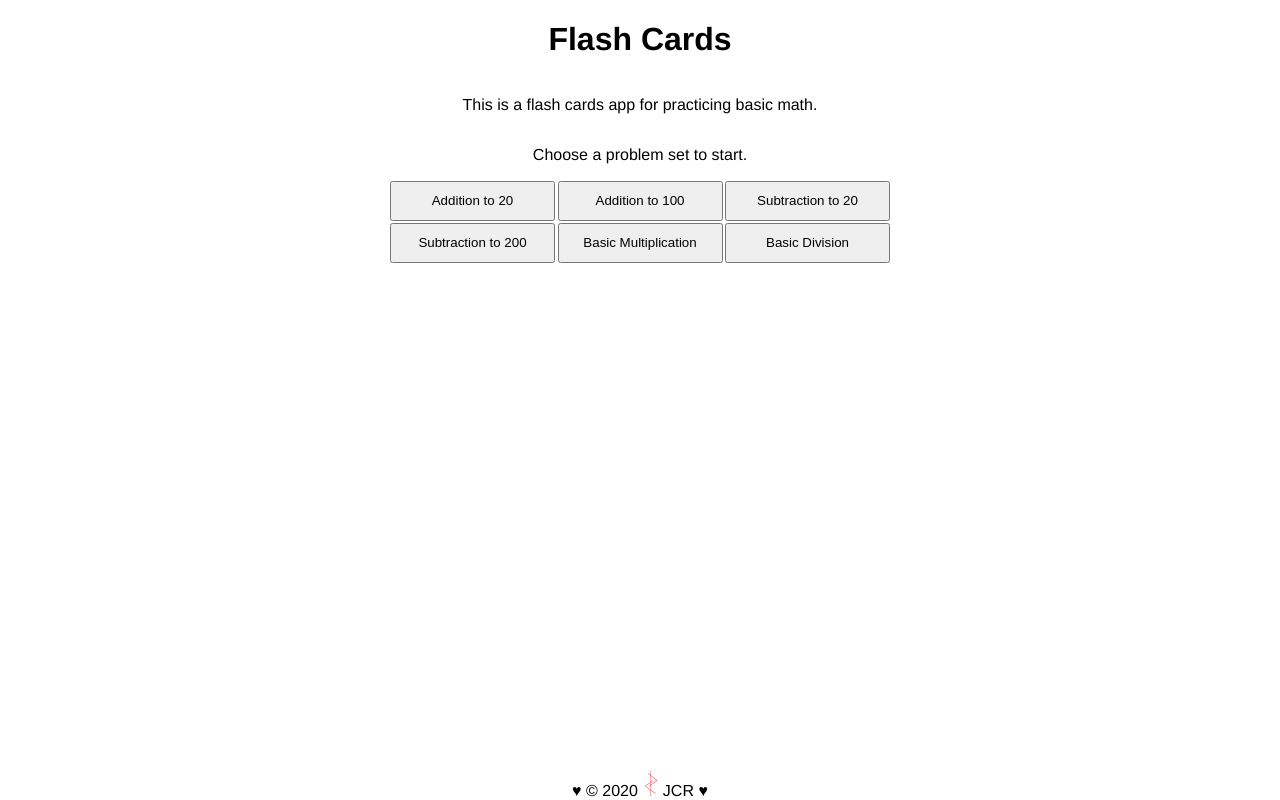
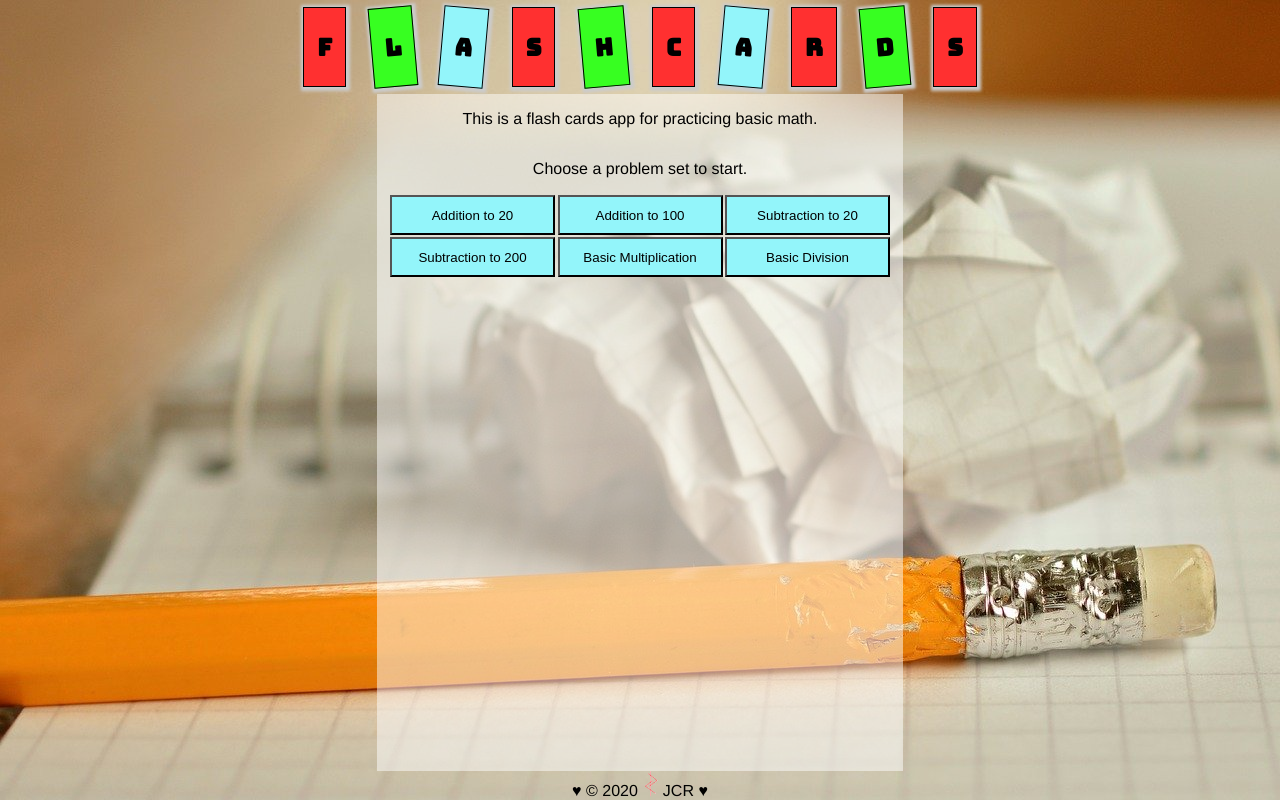
Before and after one commit to jamrod/flashCards, a React (Create React App) app: page / in a window 1280 px wide. Built offline with nearby package versions, Linux system fonts and the light colour scheme.

Commit message:
styled, with background

```diff
--- a/src/App.css
+++ b/src/App.css
@@ -1,3 +1,5 @@
+@import url("https://fonts.googleapis.com/css2?family=Bungee&display=swap");
+
 html,
 body {
   height: 100%;
@@ -17,6 +19,7 @@ body {
   display: grid;
   grid-template-rows: 1fr auto;
   font-family: "Helvetica";
+  background-image: url("/pencil-1891732_1920.jpg");
 }
 
 .container {
@@ -28,6 +31,38 @@ body {
 .inner-container {
   margin: 0;
   max-width: 500px;
+  height: 100%;
+  background-color: rgb(255, 255, 255, 0.5);
+  padding: 0 1%;
+}
+
+.header {
+  width: 100%;
+  font-family: "Bungee";
+  /* background-color: white; */
+}
+
+.letters {
+  border: 1px solid black;
+  box-shadow: 1px 1px 3px 3px #ccc;
+  padding: 0.3% 1%;
+  margin: 7px 1%;
+}
+
+.header h1 {
+  padding: 0;
+  margin: 0;
+  display: block;
+}
+
+.tilt {
+  transform: rotate(5deg);
+  background-color: #93f5fa;
+}
+
+.tilt-r {
+  transform: rotate(-5deg);
+  background-color: #37ff21;
 }
 
 .footer {
@@ -80,6 +115,7 @@ body {
   height: 40px;
   padding: 2px;
   margin: 1px 0px;
+  background-color: #93f5fa;
 }
 
 input {
@@ -122,3 +158,7 @@ input {
   border-bottom: #ff3030 solid;
   padding: 1px 2px;
 }
+
+.red {
+  background-color: #ff3030;
+}
--- a/src/Components/Header.js
+++ b/src/Components/Header.js
@@ -4,8 +4,18 @@ import '../App.css'
 
 function Header() {
     return (
-        <div className="flex-container-row centered">
-            <h1>Flash Cards</h1>
+        <div className="flex-container-row centered header">
+            <div className="letters red"><h2>F</h2></div>
+            <div className="letters tilt-r"><h2>L</h2></div>
+            <div className="letters tilt"><h2>A</h2></div>
+            <div className="letters red"><h2>S</h2></div>
+            <div className="letters tilt-r"><h2>H</h2></div>
+            <div className="letters red"><h2>C</h2></div>
+            <div className="letters tilt"><h2>A</h2></div>
+            <div className="letters red"><h2>R</h2></div>
+            <div className="letters tilt-r"><h2>D</h2></div>
+            <div className="letters red"><h2>S</h2></div>
+            {/* <h1>Flash Cards</h1> */}
         </div>
     )
 }
```
Also changed, not shown: public/pencil-1891732_1920.jpg (added).
